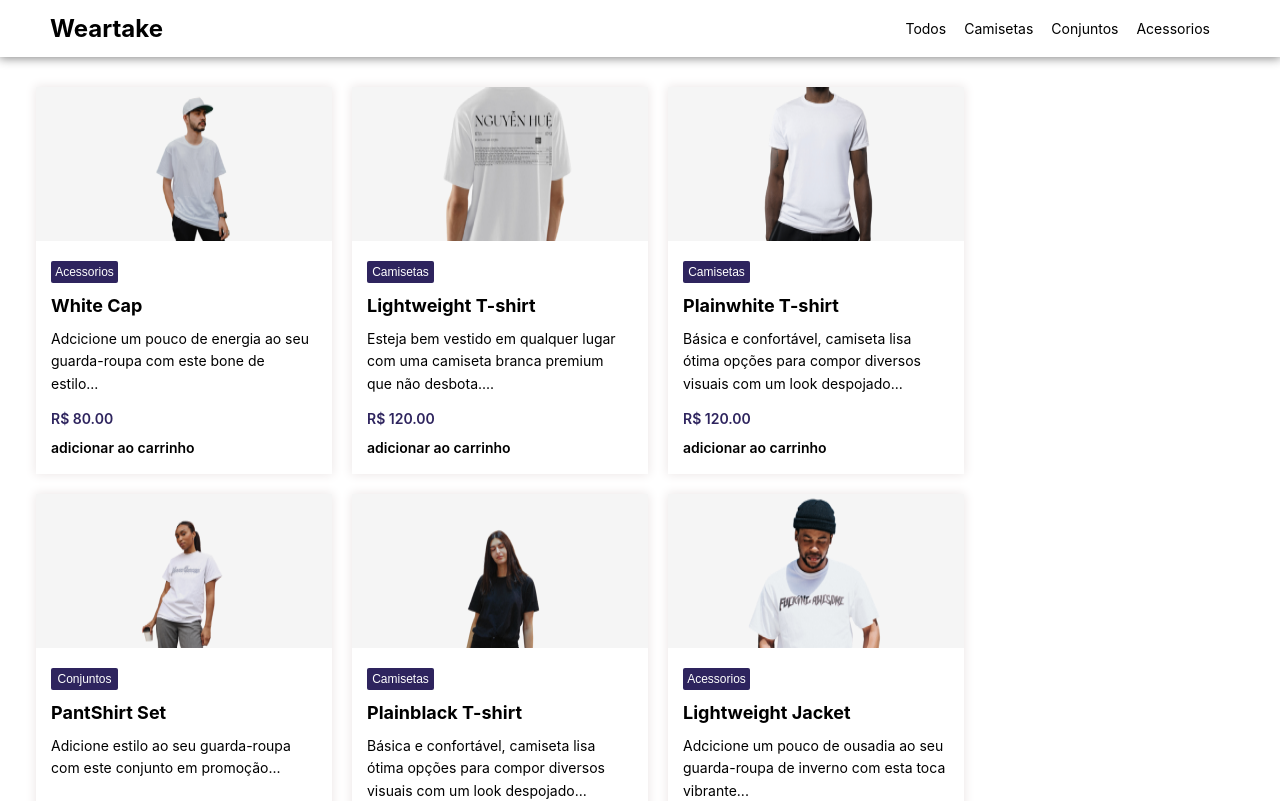
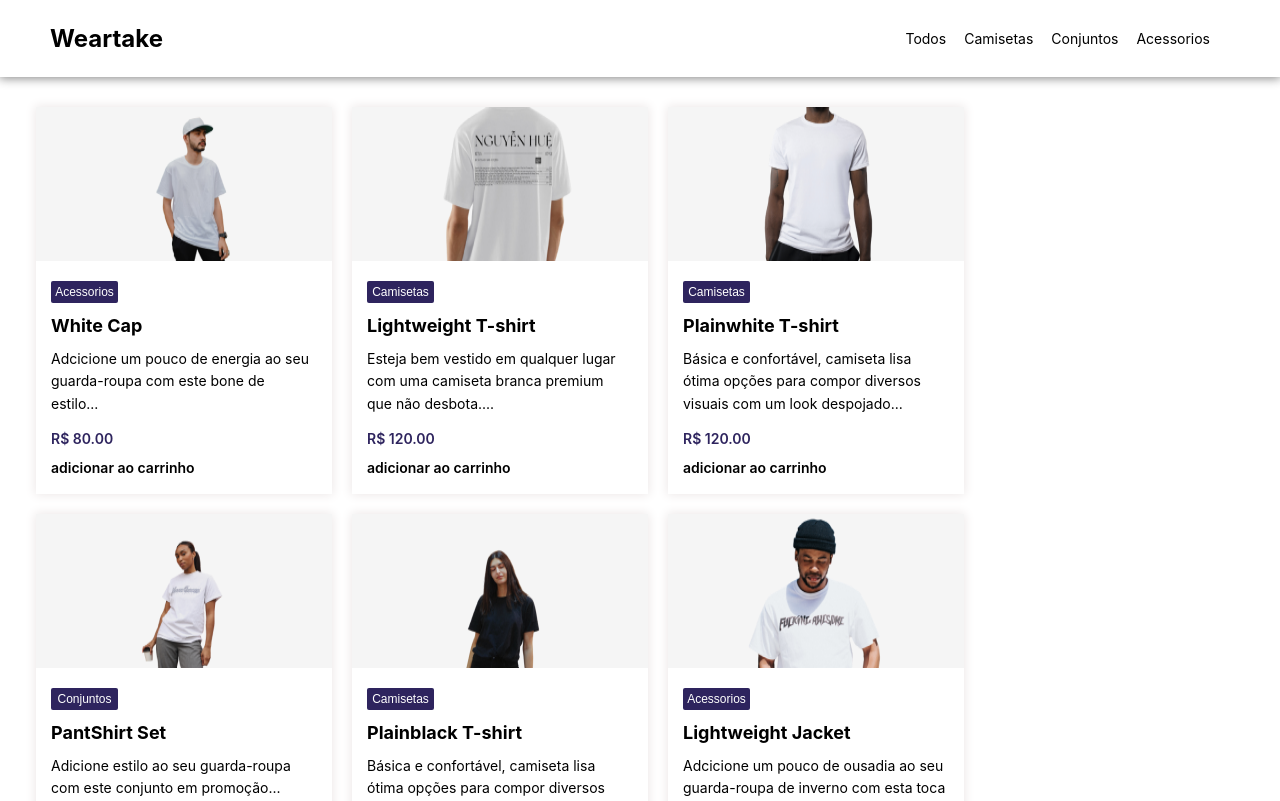
Before and after one commit to Ribas93/ecommerce-roupas-react, a React (Create React App) app: page / in a window 1280 px wide. Shown: the top 801 px of the page. Built offline with nearby package versions, Linux system fonts and the light colour scheme.

Commit message:
atualizacao header

```diff
--- a/src/components/1-Header/styles.css
+++ b/src/components/1-Header/styles.css
@@ -8,7 +8,7 @@
     border: none;
     box-shadow: 0px 0px 10px 1px grey;
     margin-bottom: 30px;
-    padding: 0px 50px;
+    padding: 10px 50px;
 
   }
 
```
